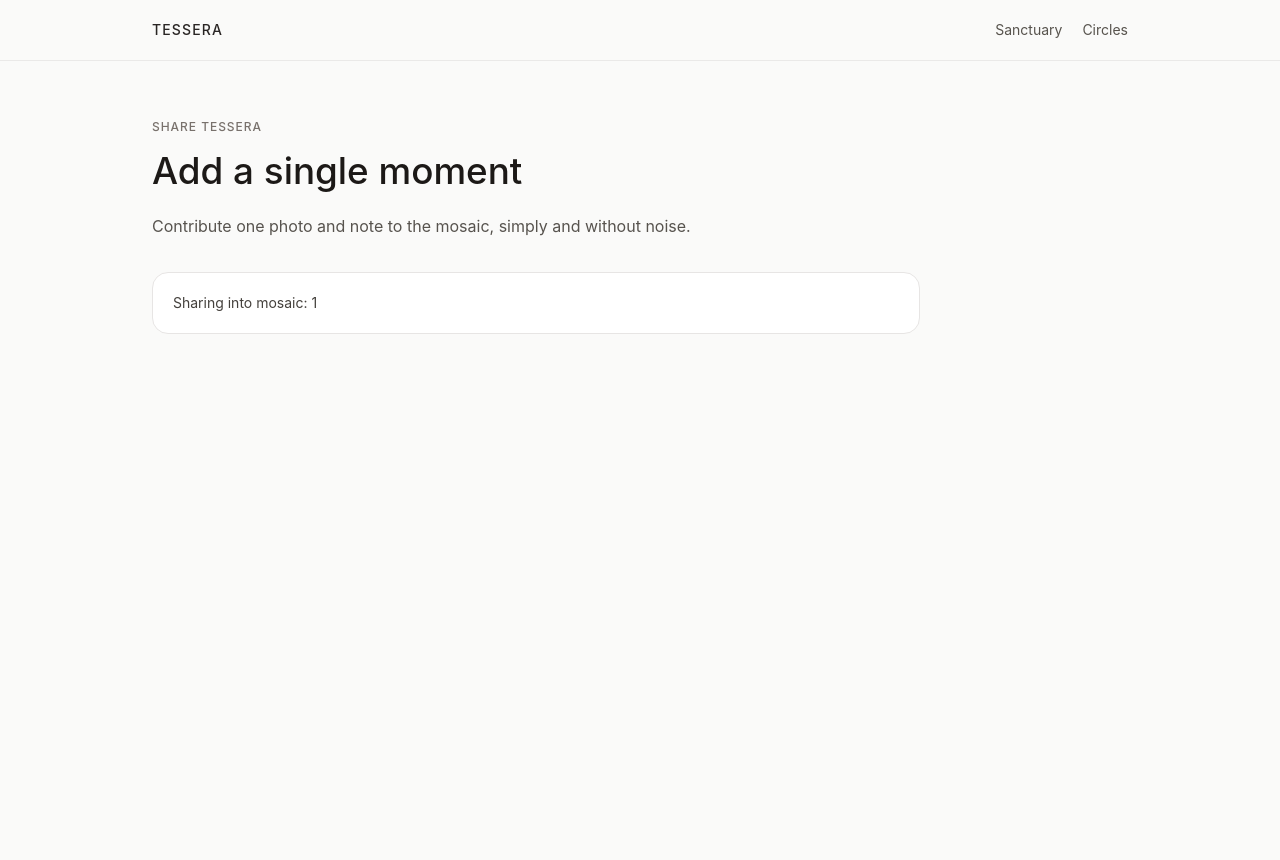
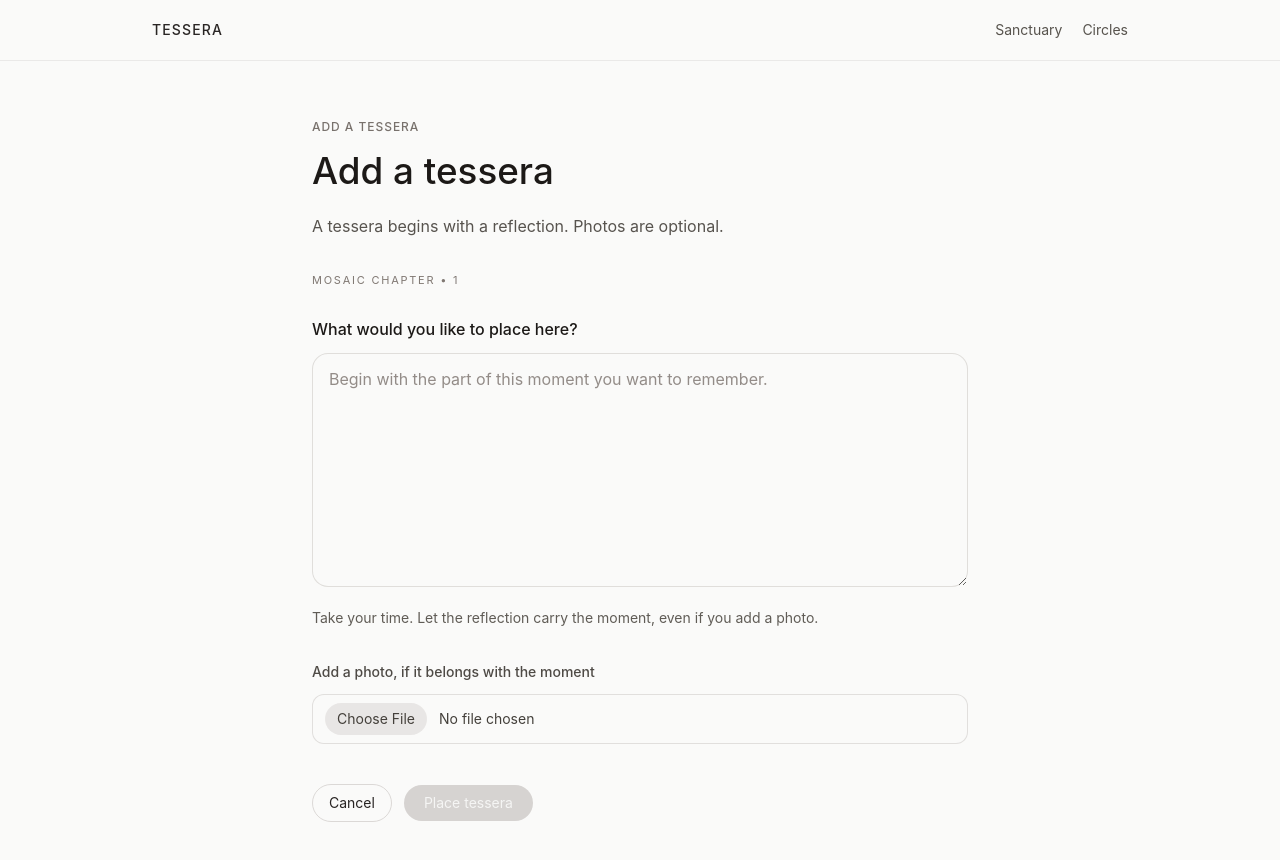
Before and after one commit to vanderjt/tessera, a Next.js app: page /mosaics/1/share in a window 1280 px wide. Shown: the top 860 px of the page. Before the commit the page ends 800 px from the top, so only its background shows below. Built offline with nearby package versions, Linux system fonts and the light colour scheme.

Commit message:
Refine add tessera page into reflection-led composition

```diff
--- a/app/(app)/mosaics/[mosaicId]/share/page.tsx
+++ b/app/(app)/mosaics/[mosaicId]/share/page.tsx
@@ -1,19 +1,114 @@
+'use client';
+
+import Image from 'next/image';
+import Link from 'next/link';
+import { ChangeEvent, FormEvent, use, useMemo, useState } from 'react';
+
 interface PageProps {
-  params: {
+  params: Promise<{
     mosaicId: string;
-  };
+  }>;
 }
 
 export default function ShareMomentPage({ params }: PageProps) {
+  const { mosaicId } = use(params);
+  const [reflection, setReflection] = useState('');
+  const [photoPreview, setPhotoPreview] = useState<string | null>(null);
+  const [photoName, setPhotoName] = useState<string | null>(null);
+
+  const canPlaceTessera = useMemo(() => reflection.trim().length > 0, [reflection]);
+
+  const handlePhotoChange = (event: ChangeEvent<HTMLInputElement>) => {
+    const file = event.target.files?.[0];
+
+    if (!file) {
+      setPhotoPreview(null);
+      setPhotoName(null);
+      return;
+    }
+
+    setPhotoName(file.name);
+    const reader = new FileReader();
+
+    reader.onload = () => {
+      setPhotoPreview(typeof reader.result === 'string' ? reader.result : null);
+    };
+
+    reader.readAsDataURL(file);
+  };
+
+  const handlePlaceTessera = (event: FormEvent<HTMLFormElement>) => {
+    event.preventDefault();
+  };
+
   return (
-    <section className="max-w-3xl">
-      <p className="page-kicker">Share tessera</p>
-      <h1 className="page-title">Add a single moment</h1>
-      <p className="page-body">Contribute one photo and note to the mosaic, simply and without noise.</p>
+    <section className="mx-auto max-w-2xl px-2 pb-10">
+      <p className="page-kicker">Add a tessera</p>
+      <h1 className="page-title">Add a tessera</h1>
+      <p className="page-body mt-3 max-w-xl text-stone-700/95">
+        A tessera begins with a reflection. Photos are optional.
+      </p>
 
-      <div className="soft-panel">
-        <p className="m-0 text-sm">Sharing into mosaic: {params.mosaicId}</p>
-      </div>
+      <form onSubmit={handlePlaceTessera} className="mt-8 space-y-7">
+        <p className="text-[11px] uppercase tracking-[0.16em] text-stone-500/95">Mosaic chapter • {mosaicId}</p>
+
+        <div className="space-y-3">
+          <label htmlFor="reflection" className="block text-base font-medium text-stone-900">
+            What would you like to place here?
+          </label>
+          <textarea
+            id="reflection"
+            value={reflection}
+            onChange={(event) => setReflection(event.target.value)}
+            placeholder="Begin with the part of this moment you want to remember."
+            rows={8}
+            className="w-full rounded-2xl border border-stone-300/75 bg-stone-50/60 px-4 py-3 text-base leading-relaxed text-stone-800 outline-none transition placeholder:text-stone-500/80 focus:border-stone-400 focus:ring-2 focus:ring-stone-300/55"
+          />
+          <p className="text-sm leading-relaxed text-stone-600/95">
+            Take your time. Let the reflection carry the moment, even if you add a photo.
+          </p>
+        </div>
+
+        <div className="space-y-3 pt-1">
+          <label htmlFor="photo" className="block text-sm font-medium text-stone-700/95">
+            Add a photo, if it belongs with the moment
+          </label>
+          <input
+            id="photo"
+            type="file"
+            accept="image/*"
+            onChange={handlePhotoChange}
+            className="block w-full rounded-xl border border-stone-300/70 bg-stone-50/70 px-3 py-2 text-sm text-stone-700 file:mr-3 file:rounded-full file:border-0 file:bg-stone-200/90 file:px-3 file:py-1.5 file:text-sm file:text-stone-700"
+          />
+          {photoName ? <p className="text-xs text-stone-500/95">Selected: {photoName}</p> : null}
+          {photoPreview ? (
+            <Image
+              src={photoPreview}
+              alt="Selected moment preview"
+              width={960}
+              height={640}
+              unoptimized
+              className="max-h-64 w-full rounded-xl object-cover ring-1 ring-stone-300/70"
+            />
+          ) : null}
+        </div>
+
+        <div className="flex items-center gap-3 pt-3">
+          <Link
+            href={`/mosaics/${mosaicId}`}
+            className="rounded-full border border-stone-300/85 px-4 py-2 text-sm text-stone-700 transition hover:border-stone-400 hover:text-stone-900"
+          >
+            Cancel
+          </Link>
+          <button
+            type="submit"
+            disabled={!canPlaceTessera}
+            className="rounded-full bg-stone-900 px-5 py-2 text-sm text-stone-100 transition hover:bg-stone-800 disabled:cursor-not-allowed disabled:bg-stone-300 disabled:text-stone-100"
+          >
+            Place tessera
+          </button>
+        </div>
+      </form>
     </section>
   );
 }
```
